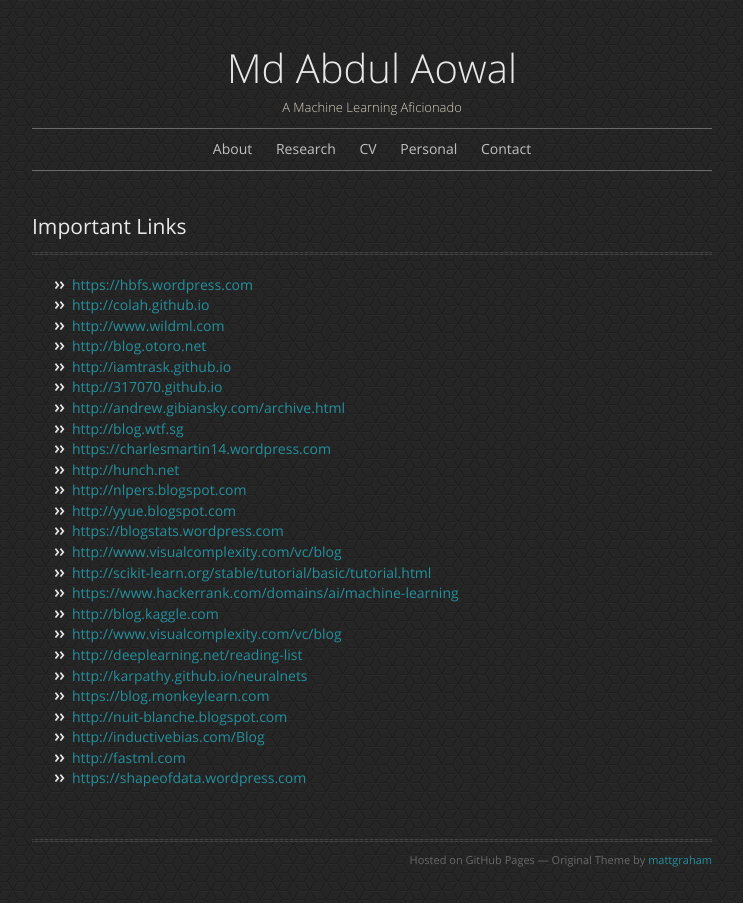
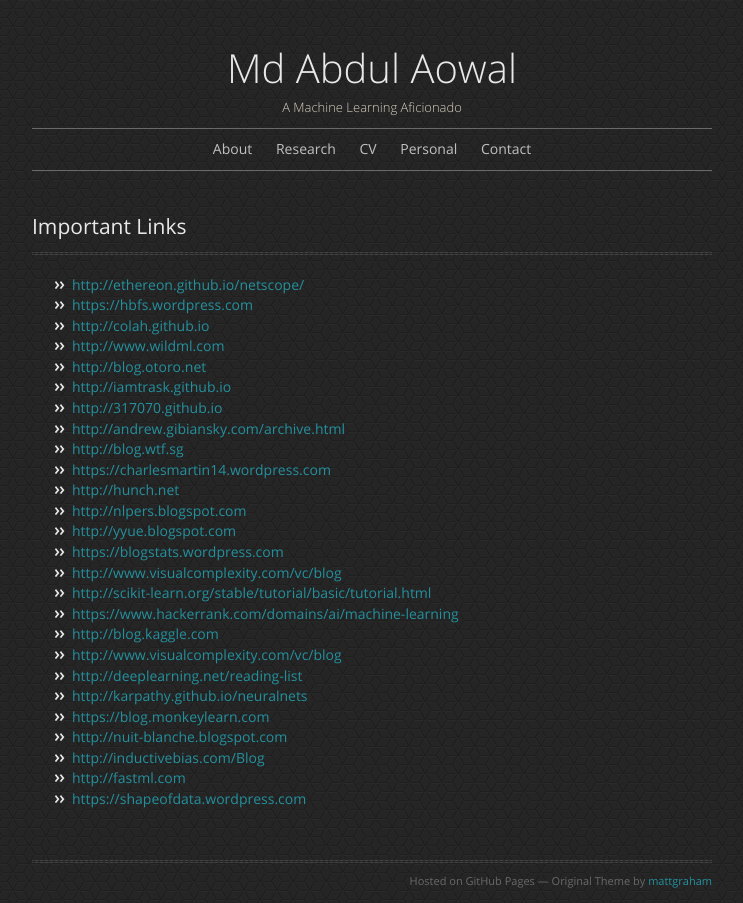
Before and after one commit to aowal/aowal.github.io, a Jekyll site: the page built from personal.html, in a window 1280 px wide. Shown: the whole page, without its empty margins (268-1011 px from the left). Built offline with Jekyll 4.4.1, drawn with Linux system fonts in a browser that asks for light colours; nearby versions of some CDN libraries.

Commit message:
Update personal.html

```diff
--- a/personal.html
+++ b/personal.html
@@ -4,6 +4,7 @@ title : Personal Page of Md Abdul Aowal
 ---
 <h4>Important Links</h4><hr>
     <ul id="links">
+	<li><a href="http://ethereon.github.io/netscope/#/gist/db945b393d40bfa26006">http://ethereon.github.io/netscope/</a></li>
 	<li><a href="https://hbfs.wordpress.com">https://hbfs.wordpress.com</a></li>
         <li><a href="http://colah.github.io/">http://colah.github.io</a></li>
         <li><a href="http://www.wildml.com/">http://www.wildml.com</a></li>
```
